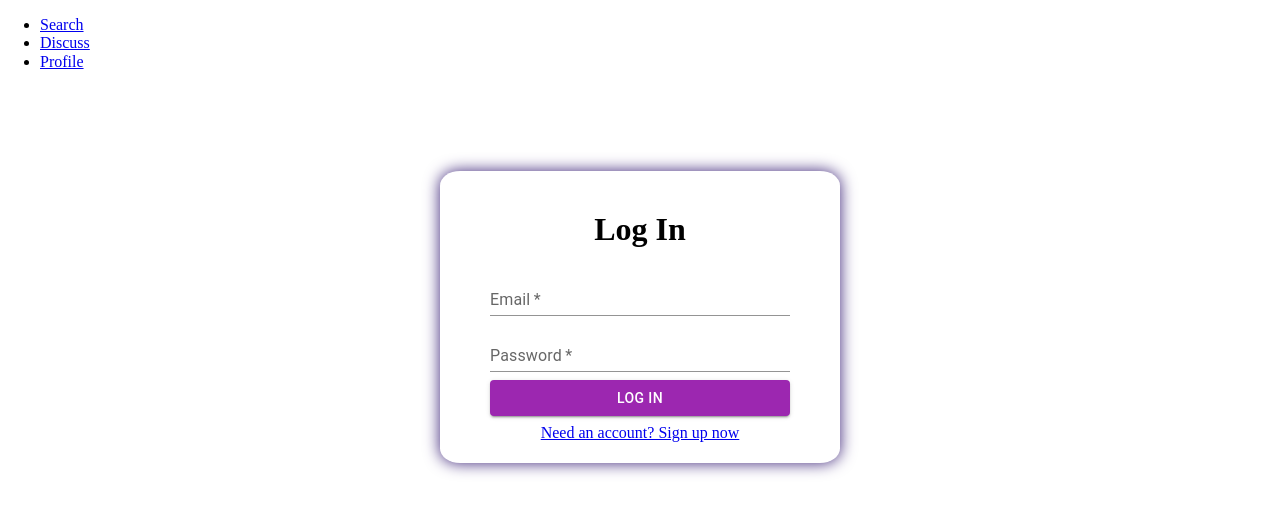
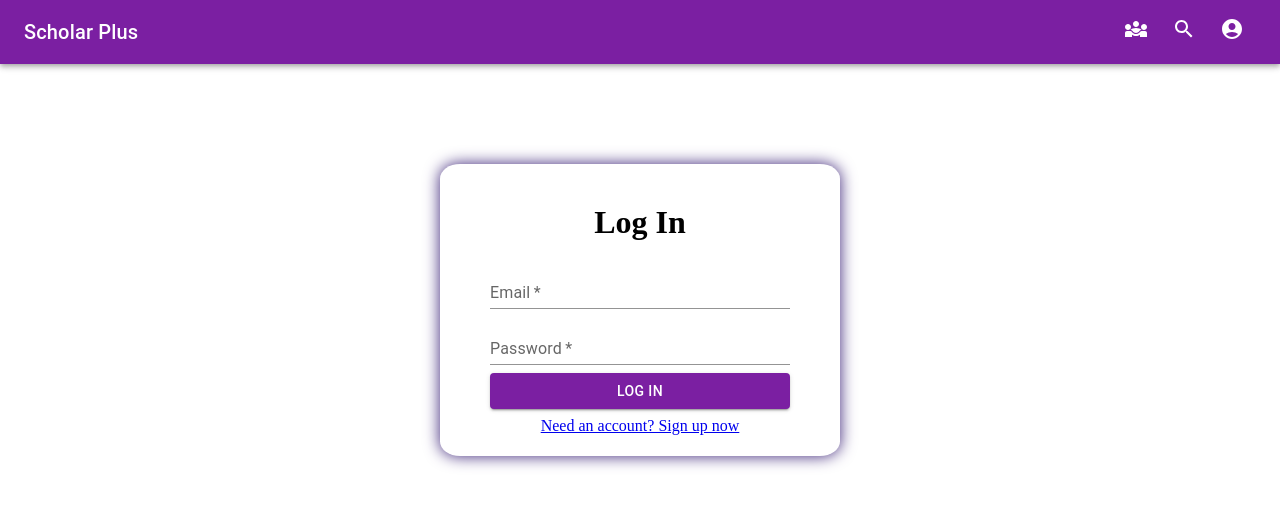
Before and after one commit to Doom-Prophet/Database-backed-online-scholar-information-platform-with-RESTful-API, a React (Create React App) app in the folder frontend/: page /login in a window 1280 px wide. Shown: the top 514 px of the page. Built offline with nearby package versions, Linux system fonts and the light colour scheme.

Commit message:
Implement nav bar

```diff
--- a/frontend/src/css/custom.css
+++ b/frontend/src/css/custom.css
@@ -28,3 +28,12 @@
   text-align: center;
   margin: 20px auto;
 }
+
+.navLink {
+  text-decoration: none;
+  color: white;
+}
+
+.navLink::after {
+  color: white;
+}
--- a/frontend/src/css/theme.js
+++ b/frontend/src/css/theme.js
@@ -6,7 +6,7 @@ import Button from '@mui/material/Button';
 const theme = createTheme({
   palette: {
     primary: {
-      main: purple[500],
+      main: purple[700],
     },
     secondary: {
       main: orange[500],
--- a/frontend/src/pages/Home.js
+++ b/frontend/src/pages/Home.js
@@ -1,31 +1,64 @@
 import { Outlet, Link } from "react-router-dom";
-import {useContext} from 'react';
-import {UserContext} from '../context/UserContext';
+import AppBar from '@mui/material/AppBar';
+import Box from '@mui/material/Box';
+import IconButton from '@mui/material/IconButton';
+import AccountCircle from '@mui/icons-material/AccountCircle';
+import { Toolbar, Typography } from "@mui/material";
+import SearchIcon from '@mui/icons-material/Search';
+import Diversity3Icon from '@mui/icons-material/Diversity3';
 
+const Home = () => {
 
-
-const Layout = () => {
-  const { user, logout } = useContext(UserContext);
   return (
     <>
-    <div>
-      <nav>
-        <ul>
-          <li>
-            <Link to="search">Search</Link>
-          </li>
-          <li>
-            <Link to="discuss">Discuss</Link>
-          </li>
-          <li>
-            <Link to="profile">Profile</Link>
-          </li>
-          {user && user.auth ? <li>
-            <button onClick={logout}>Log out</button>
-          </li> : false}
-        </ul>
-      </nav>
-    </div>
+    <Box sx={{ flexGrow: 1 }}>
+      <AppBar position="static">
+        <Toolbar>
+          <Typography
+            variant="h6"
+            noWrap
+            component="div"
+            sx={{ display: { xs: 'none', sm: 'block' } }}
+          >
+            <Link className='navLink' to="discuss">Scholar Plus</Link>
+          </Typography>
+          <Box sx={{ flexGrow: 1 }} />
+          <Box sx={{ display: { xs: 'none', md: 'flex' } }}>
+            <IconButton
+              size="large"
+              aria-label="account of current user"
+              aria-controls="menu-appbar"
+              aria-haspopup="true"
+              color="inherit"
+            >
+              <Link className='navLink' to="discuss"><Diversity3Icon /></Link>
+            </IconButton>
+          </Box>
+          <Box sx={{ display: { xs: 'none', md: 'flex' } }}>
+            <IconButton
+              size="large"
+              aria-label="account of current user"
+              aria-controls="menu-appbar"
+              aria-haspopup="true"
+              color="inherit"
+            >
+              <Link className='navLink' to="search" ><SearchIcon /></Link>
+            </IconButton>
+          </Box>
+          <Box sx={{ display: { xs: 'none', md: 'flex' } }}>
+            <IconButton
+              size="large"
+              aria-label="account of current user"
+              aria-controls="menu-appbar"
+              aria-haspopup="true"
+              color="inherit"
+            >
+              <Link className='navLink' to="profile"><AccountCircle /></Link>
+            </IconButton>
+          </Box>
+        </Toolbar>
+        </AppBar>
+    </Box>
 
 
       <Outlet />
@@ -33,4 +66,4 @@ const Layout = () => {
   )
 };
 
-export default Layout;
+export default Home;
```
Also changed, not shown: frontend/src/css/wave.css (added, +36 -0 lines).
